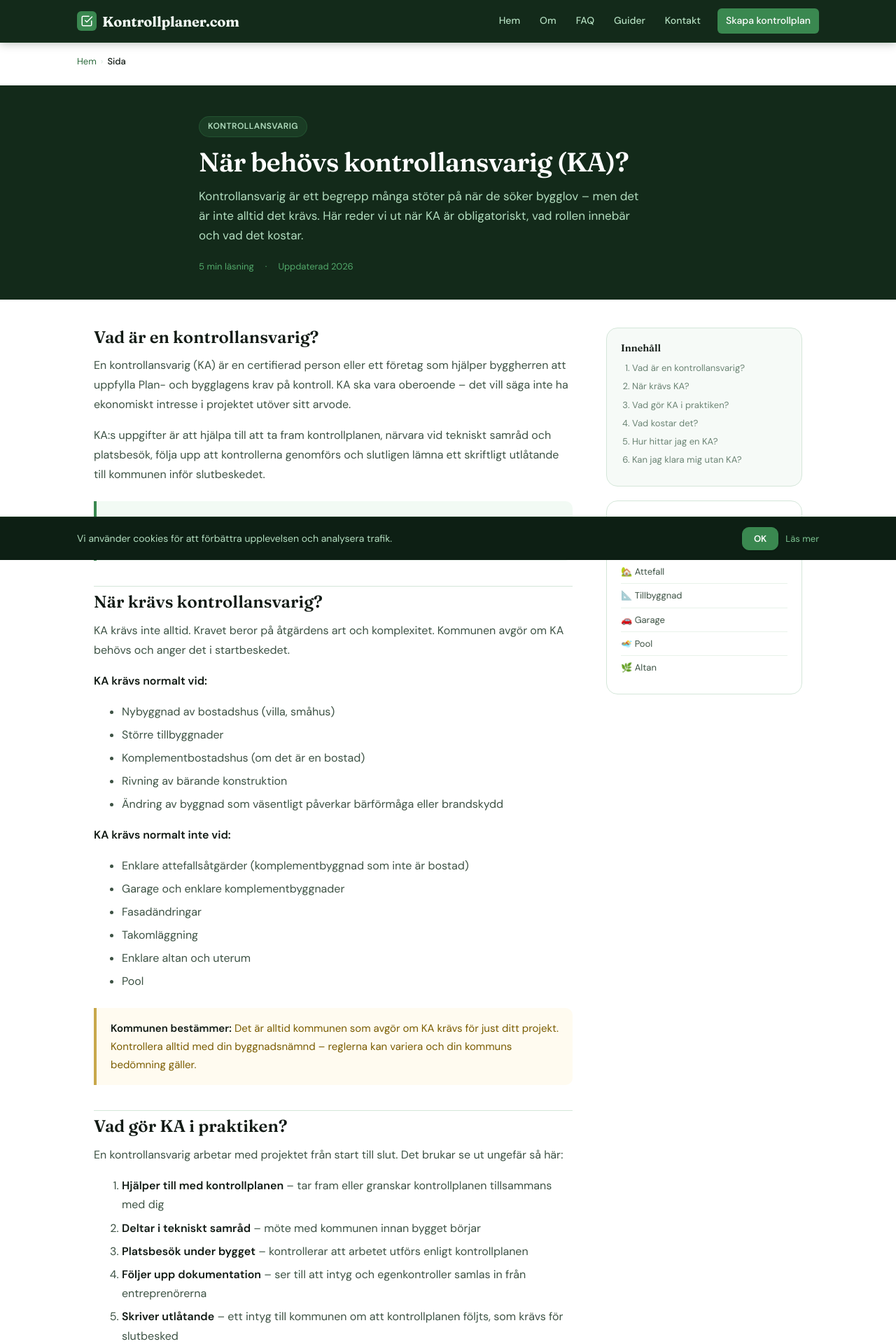
After one commit to NiklasLorentz/kontrollplan-app, a Flask app: template templates/guide_nar_behovs_ka.html in a window 1280 px wide. The commit adds this page. Shown: the top 1920 px of the page at 70% size. Run offline with Flask 3, Linux system fonts and the light colour scheme; the template is opened without the code that fills it, so the values that code supplies are empty.

Commit message:
Add files via upload

```diff
--- a/templates/faq.html
+++ b/templates/faq.html
@@ -36,7 +36,7 @@
       "name": "Behöver jag en kontrollansvarig (KA)?",
       "acceptedAnswer": {
         "@type": "Answer",
-        "text": "Inte alltid. Mindre åtgärder kan vara undantagna. För nybyggnad av villa, större tillbyggnader och komplementbostadshus krävs ofta KA. Kommunen anger kravet i startbeskedet."
+        "text": "Inte alltid. Mindre åtgärder kan vara undantagna. För nybyggnad av villa, större tillbyggnader och komplementbostadshus krävs ofta KA. Kommunen anger kravet i startbeskedet. <a href=/guide/nar-behovs-kontrollansvarig>Läs vår guide om när KA krävs →</a>"
       }
     },
     {
@@ -110,7 +110,7 @@
        "Byggherren (BH) ansvarar alltid för att det finns en korrekt kontrollplan och att kontrollerna utförs. För mer komplexa projekt hjälper en kontrollansvarig (KA) till att ta fram, följa upp och intyga."),
 
       ("Behöver jag en kontrollansvarig (KA)?",
-       "Inte alltid. Mindre åtgärder kan vara undantagna. För nybyggnad av villa, större tillbyggnader och komplementbostadshus krävs ofta KA. Kommunen anger kravet i startbeskedet."),
+       "Inte alltid. Mindre åtgärder kan vara undantagna. För nybyggnad av villa, större tillbyggnader och komplementbostadshus krävs ofta KA. Kommunen anger kravet i startbeskedet. <a href=/guide/nar-behovs-kontrollansvarig>Läs vår guide om när KA krävs →</a>"),
 
       ("Vad ska en kontrollplan innehålla?",
        "Tydliga kontrollpunkter, ansvarig roll (BH/KA/E), hur kontrollen görs (metod), vad den kontrolleras mot (t.ex. ritningar, BBR), när kontrollen utförs samt plats för signatur och datum. Vår generator fyller i detta åt dig."),
--- /dev/null
+++ b/templates/guide_nar_behovs_ka.html
@@ -0,0 +1,199 @@
+{% extends "base.html" %}
+{% block title %}När behövs kontrollansvarig (KA)? – Guide 2026 | Kontrollplaner.com{% endblock %}
+{% block meta %}
+<meta name="description" content="När krävs kontrollansvarig? Inte alltid – men för nybyggnad och större projekt är det vanligt. Vi reder ut när KA krävs, vad det kostar och hur du hittar en.">
+<link rel="canonical" href="https://www.kontrollplaner.com/guide/nar-behovs-kontrollansvarig">
+<script type="application/ld+json">
+{
+  "@context": "https://schema.org",
+  "@type": "Article",
+  "headline": "När behövs kontrollansvarig (KA)?",
+  "description": "Guide om när kontrollansvarig krävs, vad KA gör och hur du hittar en certifierad KA.",
+  "author": {"@type": "Organization", "name": "Kontrollplaner.com"},
+  "publisher": {"@type": "Organization", "name": "Kontrollplaner.com", "url": "https://www.kontrollplaner.com"},
+  "url": "https://www.kontrollplaner.com/guide/nar-behovs-kontrollansvarig",
+  "inLanguage": "sv"
+}
+</script>
+<script type="application/ld+json">
+{
+  "@context": "https://schema.org",
+  "@type": "FAQPage",
+  "mainEntity": [
+    {
+      "@type": "Question",
+      "name": "När behövs kontrollansvarig (KA)?",
+      "acceptedAnswer": {
+        "@type": "Answer",
+        "text": "KA krävs vid nybyggnad av bostadshus, större tillbyggnader och komplementbostadshus. För enklare åtgärder som mindre attefallsbyggnader, garage och fasadändringar krävs normalt ingen KA. Kommunen anger kravet i startbeskedet."
+      }
+    },
+    {
+      "@type": "Question",
+      "name": "Vad kostar en kontrollansvarig?",
+      "acceptedAnswer": {
+        "@type": "Answer",
+        "text": "En kontrollansvarig kostar vanligtvis mellan 10 000 och 40 000 kr beroende på projektets storlek och komplexitet. För ett normalt småhusprojekt brukar kostnaden ligga runt 15 000–25 000 kr."
+      }
+    },
+    {
+      "@type": "Question",
+      "name": "Hur hittar jag en certifierad kontrollansvarig?",
+      "acceptedAnswer": {
+        "@type": "Answer",
+        "text": "Du hittar certifierade kontrollansvariga via RISE (Research Institutes of Sweden) certifieringsregister eller via Boverkets hemsida. Du kan också fråga din byggnadsnämnd om rekommendationer."
+      }
+    }
+  ]
+}
+</script>
+{% endblock %}
+
+{% block content %}
+
+<div class="article-hero">
+  <div class="article-hero-inner">
+    <span class="article-tag">Kontrollansvarig</span>
+    <h1>När behövs kontrollansvarig (KA)?</h1>
+    <p class="preamble">Kontrollansvarig är ett begrepp många stöter på när de söker bygglov – men det är inte alltid det krävs. Här reder vi ut när KA är obligatoriskt, vad rollen innebär och vad det kostar.</p>
+    <div class="article-meta">
+      <span>5 min läsning</span>
+      <span>·</span>
+      <span>Uppdaterad 2026</span>
+    </div>
+  </div>
+</div>
+
+<div class="article-layout container">
+  <article class="article-body">
+
+    <h2>Vad är en kontrollansvarig?</h2>
+    <p>En kontrollansvarig (KA) är en certifierad person eller ett företag som hjälper byggherren att uppfylla Plan- och bygglagens krav på kontroll. KA ska vara oberoende – det vill säga inte ha ekonomiskt intresse i projektet utöver sitt arvode.</p>
+
+    <p>KA:s uppgifter är att hjälpa till att ta fram kontrollplanen, närvara vid tekniskt samråd och platsbesök, följa upp att kontrollerna genomförs och slutligen lämna ett skriftligt utlåtande till kommunen inför slutbeskedet.</p>
+
+    <div class="article-callout">
+      <p><strong>Viktigt att veta:</strong> KA ersätter inte byggherrens ansvar. Du som byggherre är alltid ytterst ansvarig för att bygget följer reglerna – KA är ett stöd, inte en garanti.</p>
+    </div>
+
+    <h2>När krävs kontrollansvarig?</h2>
+    <p>KA krävs inte alltid. Kravet beror på åtgärdens art och komplexitet. Kommunen avgör om KA behövs och anger det i startbeskedet.</p>
+
+    <p><strong>KA krävs normalt vid:</strong></p>
+    <ul>
+      <li>Nybyggnad av bostadshus (villa, småhus)</li>
+      <li>Större tillbyggnader</li>
+      <li>Komplementbostadshus (om det är en bostad)</li>
+      <li>Rivning av bärande konstruktion</li>
+      <li>Ändring av byggnad som väsentligt påverkar bärförmåga eller brandskydd</li>
+    </ul>
+
+    <p><strong>KA krävs normalt inte vid:</strong></p>
+    <ul>
+      <li>Enklare attefallsåtgärder (komplementbyggnad som inte är bostad)</li>
+      <li>Garage och enklare komplementbyggnader</li>
+      <li>Fasadändringar</li>
+      <li>Takomläggning</li>
+      <li>Enklare altan och uterum</li>
+      <li>Pool</li>
+    </ul>
+
+    <div class="article-warning">
+      <p><strong>Kommunen bestämmer:</strong> Det är alltid kommunen som avgör om KA krävs för just ditt projekt. Kontrollera alltid med din byggnadsnämnd – reglerna kan variera och din kommuns bedömning gäller.</p>
+    </div>
+
+    <h2>Vad gör KA i praktiken?</h2>
+    <p>En kontrollansvarig arbetar med projektet från start till slut. Det brukar se ut ungefär så här:</p>
+    <ol>
+      <li><strong>Hjälper till med kontrollplanen</strong> – tar fram eller granskar kontrollplanen tillsammans med dig</li>
+      <li><strong>Deltar i tekniskt samråd</strong> – möte med kommunen innan bygget börjar</li>
+      <li><strong>Platsbesök under bygget</strong> – kontrollerar att arbetet utförs enligt kontrollplanen</li>
+      <li><strong>Följer upp dokumentation</strong> – ser till att intyg och egenkontroller samlas in från entreprenörerna</li>
+      <li><strong>Skriver utlåtande</strong> – ett intyg till kommunen om att kontrollplanen följts, som krävs för slutbesked</li>
+      <li><strong>Deltar i slutsamråd</strong> – möte med kommunen innan slutbesked</li>
+    </ol>
+
+    <h2>Vad kostar en kontrollansvarig?</h2>
+    <p>Kostnaden varierar beroende på projektets storlek, komplexitet och hur många platsbesök som krävs. Som en ungefärlig riktlinje:</p>
+    <ul>
+      <li><strong>Enklare projekt</strong> (t.ex. komplementbostadshus) – 8 000–15 000 kr</li>
+      <li><strong>Villa/småhus</strong> – 15 000–30 000 kr</li>
+      <li><strong>Större projekt</strong> – 30 000 kr och uppåt</li>
+    </ul>
+    <p>Begär alltid offert från minst två KA och fråga vad som ingår – antal platsbesök, om kontrollplan ingår och vad som händer om projektet drar ut på tiden.</p>
+
+    <h2>Hur hittar jag en certifierad KA?</h2>
+    <p>En KA måste vara certifierad av ett ackrediterat certifieringsorgan. Du kan hitta certifierade KA via:</p>
+    <ul>
+      <li><strong>RISE</strong> (Research Institutes of Sweden) – har ett sökbart register över certifierade KA</li>
+      <li><strong>Boverket</strong> – information om certifieringskrav och certifieringsorgan</li>
+      <li><strong>Din byggnadsnämnd</strong> – kan ofta ge rekommendationer om lokala KA</li>
+      <li><strong>Rekommendationer</strong> – fråga ditt byggföretag eller andra som nyligen byggt i området</li>
+    </ul>
+
+    <h2>Kan jag ta fram kontrollplanen utan KA?</h2>
+    <p>Ja – kontrollplanen är alltid byggherrens ansvar, och för projekt som inte kräver KA tar du fram den själv. Vår generator är byggd för just det – du väljer åtgärdstyp och får en färdig kontrollplan med rätt kontrollpunkter och lagreferenser på fem minuter.</p>
+
+    <p>Även om ditt projekt kräver KA kan du förbereda ett utkast med vår generator och sedan gå igenom det med din KA. Det sparar tid och pengar.</p>
+
+    <div class="article-cta">
+      <div>
+        <p>Skapa din kontrollplan – med eller utan KA</p>
+        <span>Gratis, redigerbar och klar PDF på 5 minuter.</span>
+      </div>
+      <a class="btn btn-lg" href="/skapa" onclick="gtag('event','skapa_kontrollplan_click',{placement:'artikel_ka'})">Skapa kontrollplan</a>
+    </div>
+
+    <h2>Vanliga frågor om kontrollansvarig</h2>
+
+    <h3>Kan jag vara min egen KA?</h3>
+    <p>Nej. KA måste vara certifierad och oberoende – du kan inte vara KA för ditt eget projekt. Däremot kan du som byggherre ta ansvar för kontrollplanen och kontrollerna på projekt som inte kräver KA.</p>
+
+    <h3>Vad händer om KA hittar fel under bygget?</h3>
+    <p>KA ska rapportera avvikelser till byggherren och i allvarliga fall till byggnadsnämnden. Det är en av de viktigaste funktionerna med rollen – att fånga problem tidigt innan de blir dyra att åtgärda.</p>
+
+    <h3>Måste KA vara på plats hela tiden?</h3>
+    <p>Nej. KA gör platsbesök vid kritiska moment i bygget – inte kontinuerlig närvaro. Antalet besök och vilka moment de täcker framgår av kontrollplanen och överenskommelsen med din KA.</p>
+
+    <div style="margin-top:36px;padding-top:28px;border-top:1.5px solid var(--line);">
+      <h2 style="border:none;padding:0;margin-top:0">Relaterade guider</h2>
+      <div style="display:grid;grid-template-columns:1fr 1fr;gap:12px;margin-top:16px">
+        <a href="/guide/vad-ar-en-kontrollplan" style="display:block;padding:16px;background:var(--bg-subtle);border:1.5px solid var(--line);border-radius:var(--radius-md);text-decoration:none;transition:border-color .15s" onmouseover="this.style.borderColor='#3a8850'" onmouseout="this.style.borderColor='var(--line)'">
+          <div style="font-size:11px;font-weight:600;color:var(--brand);text-transform:uppercase;letter-spacing:.05em;margin-bottom:6px">Grunderna</div>
+          <div style="font-family:var(--font-display);font-size:15px;color:var(--text-primary);font-weight:600;margin-bottom:4px">Vad är en kontrollplan?</div>
+          <div style="font-size:13px;color:var(--text-muted)">Läs guiden →</div>
+        </a>
+        <a href="/guide/vad-hander-om-jag-saknar-kontrollplan" style="display:block;padding:16px;background:var(--bg-subtle);border:1.5px solid var(--line);border-radius:var(--radius-md);text-decoration:none;transition:border-color .15s" onmouseover="this.style.borderColor='#3a8850'" onmouseout="this.style.borderColor='var(--line)'">
+          <div style="font-size:11px;font-weight:600;color:var(--brand);text-transform:uppercase;letter-spacing:.05em;margin-bottom:6px">Viktigt att veta</div>
+          <div style="font-family:var(--font-display);font-size:15px;color:var(--text-primary);font-weight:600;margin-bottom:4px">Vad händer om jag saknar kontrollplan?</div>
+          <div style="font-size:13px;color:var(--text-muted)">Läs guiden →</div>
+        </a>
+      </div>
+    </div>
+
+  </article>
+
+  <aside class="article-sidebar">
+    <div class="sidebar-toc">
+      <h4>Innehåll</h4>
+      <ol>
+        <li><a href="#vad-ar-en-ka">Vad är en kontrollansvarig?</a></li>
+        <li><a href="#nar-kravs-ka">När krävs KA?</a></li>
+        <li><a href="#vad-gor-ka">Vad gör KA i praktiken?</a></li>
+        <li><a href="#vad-kostar-ka">Vad kostar det?</a></li>
+        <li><a href="#hitta-ka">Hur hittar jag en KA?</a></li>
+        <li><a href="#utan-ka">Kan jag klara mig utan KA?</a></li>
+      </ol>
+    </div>
+    <div class="sidebar-related">
+      <h4>Skapa kontrollplan för</h4>
+      <a href="/kontrollplan-nybyggnad">🏠 Nybyggnad</a>
+      <a href="/kontrollplan-attefall">🏡 Attefall</a>
+      <a href="/kontrollplan-tillbyggnad">📐 Tillbyggnad</a>
+      <a href="/kontrollplan-garage">🚗 Garage</a>
+      <a href="/kontrollplan-pool">🏊 Pool</a>
+      <a href="/kontrollplan-altan">🌿 Altan</a>
+    </div>
+  </aside>
+</div>
+{% endblock %}
--- a/templates/kontrollplan_nybyggnad.html
+++ b/templates/kontrollplan_nybyggnad.html
@@ -1,5 +1,5 @@
 {% extends "base.html" %}
-{% block title %}Kontrollplan nybyggnad – gratis mall & PDF | Kontrollplaner.com{% endblock %}
+{% block title %}Kontrollplan nybyggnad – ladda ner gratis mall (PDF) | Kontrollplaner.com{% endblock %}
 {% block meta %}
 <script type="application/ld+json">
 {
@@ -41,13 +41,13 @@
   ]
 }
 </script>
-<meta name="description" content="Gratis kontrollplan för nybyggnad av villa och småhus. Färdiga kontrollpunkter för BH/KA/E med lagreferenser. Redigera online och ladda ner PDF direkt – ingen registrering.">
+<meta name="description" content="Ladda ner gratis kontrollplan för nybyggnad som PDF. Färdiga kontrollpunkter för villa/småhus med BBR-referenser. Redigera online, klar på 5 minuter – ingen registrering.">
 </div>
 {% endblock %}
 
 {% block content %}
 <div class="container lp-page">
-<h1>Kontrollplan för nybyggnad (villa/småhus)</h1>
+<h1>Kontrollplan nybyggnad – gratis mall att ladda ner</h1>
 
 <p>En kontrollplan är en obligatorisk handling när du ska bygga nytt hus. Den beskriver vilka kontroller som ska utföras, av vem (BH/KA/E), hur kontrollen går till (metod) och vilka krav den kontrolleras mot (t.ex. ritningar, bygglov/startbesked, BBR). Syftet är att säkerställa att byggnationen uppfyller gällande regler och de villkor som kommunen ställt. Med vår kostnadsfria generator skapar du snabbt en tydlig kontrollplan anpassad för privatpersoner och småhusprojekt. Du redigerar punkter direkt i webbläsaren och laddar ner en färdig PDF.</p>
 
```
Also changed, not shown: templates/guide.html (+7 -0 lines), templates/guide_vad_ar_kontrollplan.html (+19 -2 lines).
